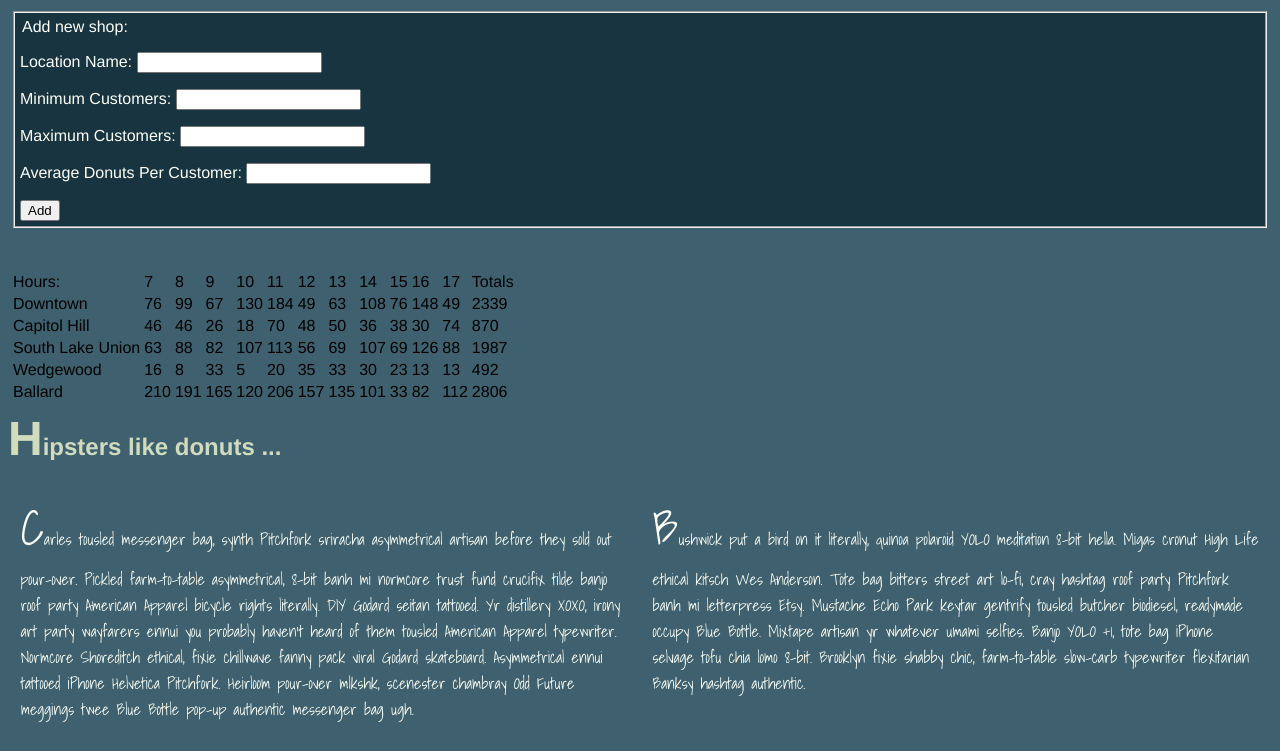
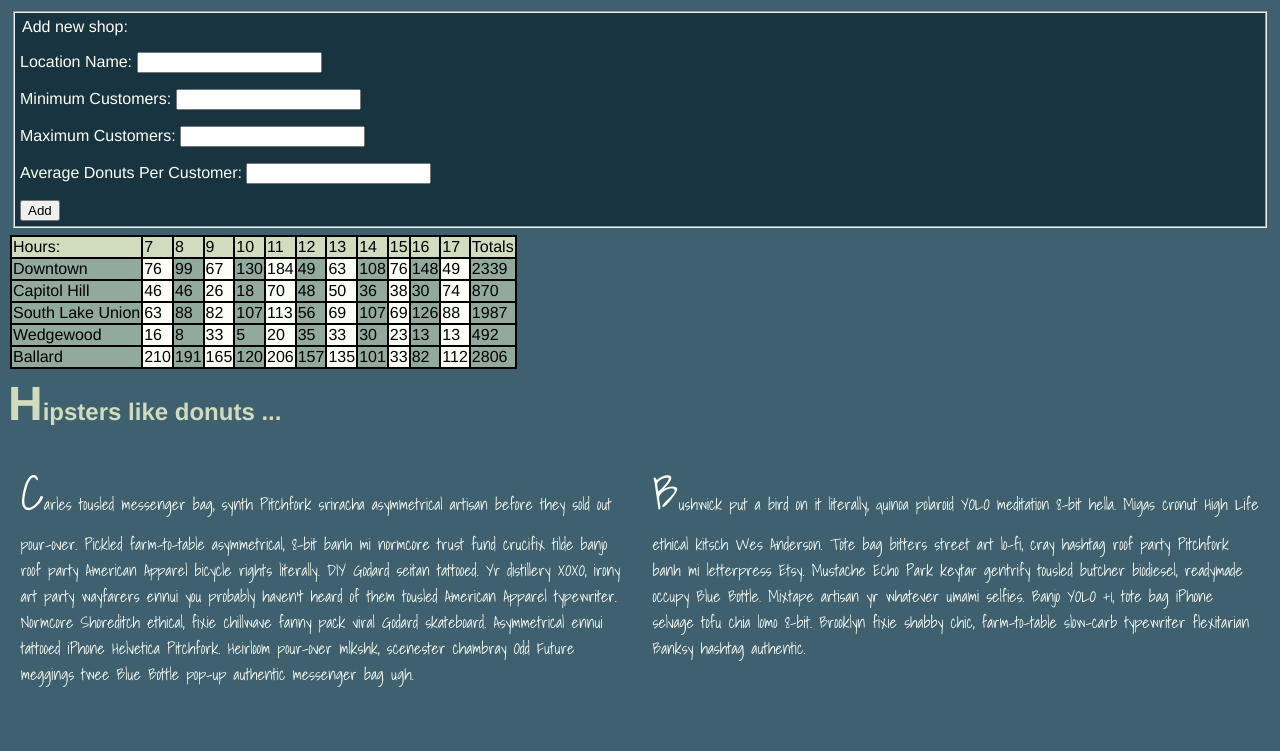
Before and after one commit to CardinalWolsey/donut-shop, a plain HTML site: page index.html in a window 1280 px wide. Shown: the part 108-859 px from the top of the page. After the commit the page ends 824 px from the top, so only its background shows below. Drawn offline with Linux system fonts and the light colour scheme.

Commit message:
Added cell id's using the JS and styled the table

```diff
--- a/JS/donutShop-script.js
+++ b/JS/donutShop-script.js
@@ -116,6 +116,7 @@ createStoreForm.addEventListener('click', function() {
 //Finds the body tag in HTML and creates a table
 var body = document.getElementById('tableBody');
 var table = document.createElement('table');
+table.id = 'Donut_Table';
 
 //creates the header for the table
 var createTableHeader = function() {
@@ -134,15 +135,24 @@ var createTableHeader = function() {
     }
   }
   body.appendChild(table);
+  td.id = 'tableCell';
+  tr.id = 'tableRow';
 }
 
+
 //calls the table header function
+
 createTableHeader();
+
 
 //Creates a row for a shop that is called
 DonutShop.prototype.addShop = function(){
 
-  var tr = table.insertRow();
+  for (var i = 0; i < 1; i++){
+    var tr = table.insertRow();
+    tr.id = 'tableRow' + i;
+  }
+
   for (var i = 0; i < 13; i++) {
     var td = tr.insertCell();
     if(i === 0){
@@ -152,6 +162,7 @@ DonutShop.prototype.addShop = function(){
     } else {
       td.appendChild(document.createTextNode(this.eachHour[i - 1]));
     }
+    td.id = 'tableCell' + i;
   }
 };
 
--- a/css/donutShop-Style.css
+++ b/css/donutShop-Style.css
@@ -52,7 +52,6 @@ fieldset {
   min-width: 400px;
   margin: 1%;
   float: left;
-
 }
 
 #leftBox {
@@ -62,12 +61,65 @@ fieldset {
   float: left;
 }
 
-table {
-  margin-top: 20px;
-
+#Donut_Table{
+  background-color: #000000;
 }
 
-td {
+#tableRow{
   border-color: #000000;
-  border-width: 2px;
+  background-color: #d1dbbd;
 }
+
+#tableCell0{
+  background-color: #91aa9d;
+  border-color: #000000;
+}
+
+#tableCell1{
+  background-color: #fcfff5;
+  border-collapse: collapse;
+}
+
+#tableCell2{
+    background-color: #91aa9d;
+}
+
+#tableCell3{
+    background-color: #fcfff5;
+}
+
+#tableCell4{
+    background-color: #91aa9d;
+}
+
+#tableCell5{
+    background-color: #fcfff5;
+}
+
+#tableCell6{
+    background-color: #91aa9d;
+}
+
+#tableCell7{
+    background-color: #fcfff5;
+}
+
+#tableCell8{
+    background-color: #91aa9d;
+}
+
+#tableCell9{
+    background-color: #fcfff5;
+}
+
+#tableCell10{
+    background-color: #91aa9d;
+}
+
+#tableCell11{
+    background-color: #fcfff5;
+}
+
+#tableCell12{
+    background-color: #91aa9d;
+}
```
